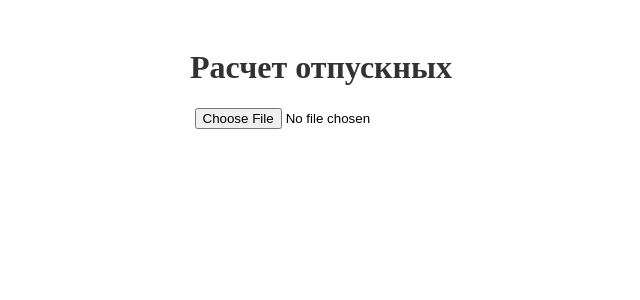
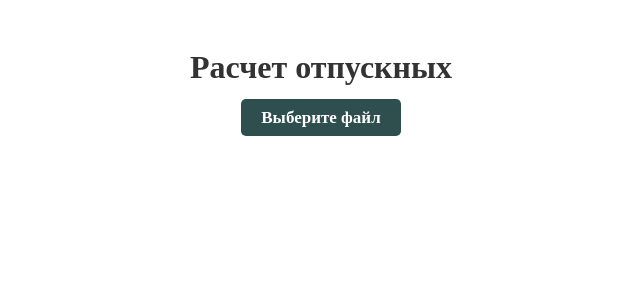
Before and after one commit to RozaZhaisanova/RozaZhaisanova.github.io, a React (Create React App) app: page / in a window 1280 px wide. Shown: the top 300 px of the page, without its empty margins (319-959 px from the left). Built offline with nearby package versions, Linux system fonts and the light colour scheme.

Commit message:
fixed styles

```diff
--- a/src/App.tsx
+++ b/src/App.tsx
@@ -26,10 +26,39 @@ const Title = styled.h1`
   color: #333;
 `;
 
-const FileInput = styled.input`
-  margin-bottom: 20px;
+const FileInputWrapper = styled.div`
+  position: relative;
+  display: inline-block;
 `;
+const StyledFileInput = styled.input`
+  display: none;
+`;
+export const ButtonTitle = styled.span`
+  font-family: Montserrat;
+  font-size: 17px;
+  font-weight: 600;
+  line-height: 20.72px;
+  text-align: center;
+`;
+const StyledButton = styled.button`
+  padding: 10px 20px;
+  border: none;
+  border-radius: 5px;
+  background-color: #2f4f4f;
+  color: white;
+  font-size: 16px;
+  cursor: pointer;
+  transition: background-color 0.3s;
 
+  &:hover {
+    opacity: 0.7;
+  }
+
+  &:focus {
+    outline: none;
+    box-shadow: 0 0 5px rgba(0, 123, 255, 0.5);
+  }
+`;
 const Table = styled.table`
   width: 100%;
   border-collapse: collapse;
@@ -44,15 +73,36 @@ const TableCell = styled.td`
   border: 1px solid #ddd;
   padding: 8px;
 `;
+export const FileTitle = styled.h2`
+  font-family: Montserrat;
+  font-size: 20px;
+  font-weight: 600;
+  line-height: 24.38px;
+  text-align: left;
+  color: #838383;
+  padding-bottom: 8px;
+  padding-top: 8px;
 
+  @media (max-width: 1200px) {
+    text-align: center;
+  }
+`;
 const FileUpload: React.FC<{
   onFileChange: (event: React.ChangeEvent<HTMLInputElement>) => void;
   fileName?: string | null;
 }> = ({ onFileChange, fileName }) => (
-  <>
-    <FileInput type="file" accept=".xlsx" onChange={onFileChange} />
-    {fileName && <p>Вы загружали файл: {fileName}</p>}
-  </>
+  <FileInputWrapper>
+    <StyledFileInput
+      type="file"
+      accept=".xlsx"
+      onChange={onFileChange}
+      id="file-upload"
+    />
+    <StyledButton as="label" htmlFor="file-upload">
+      <ButtonTitle>Выберите файл</ButtonTitle>
+    </StyledButton>
+    {fileName && <FileTitle>Вы загружали файл: {fileName}</FileTitle>}
+  </FileInputWrapper>
 );
 
 const DataTable: React.FC<{ data: VacationPay[] }> = ({ data }) => (
```
